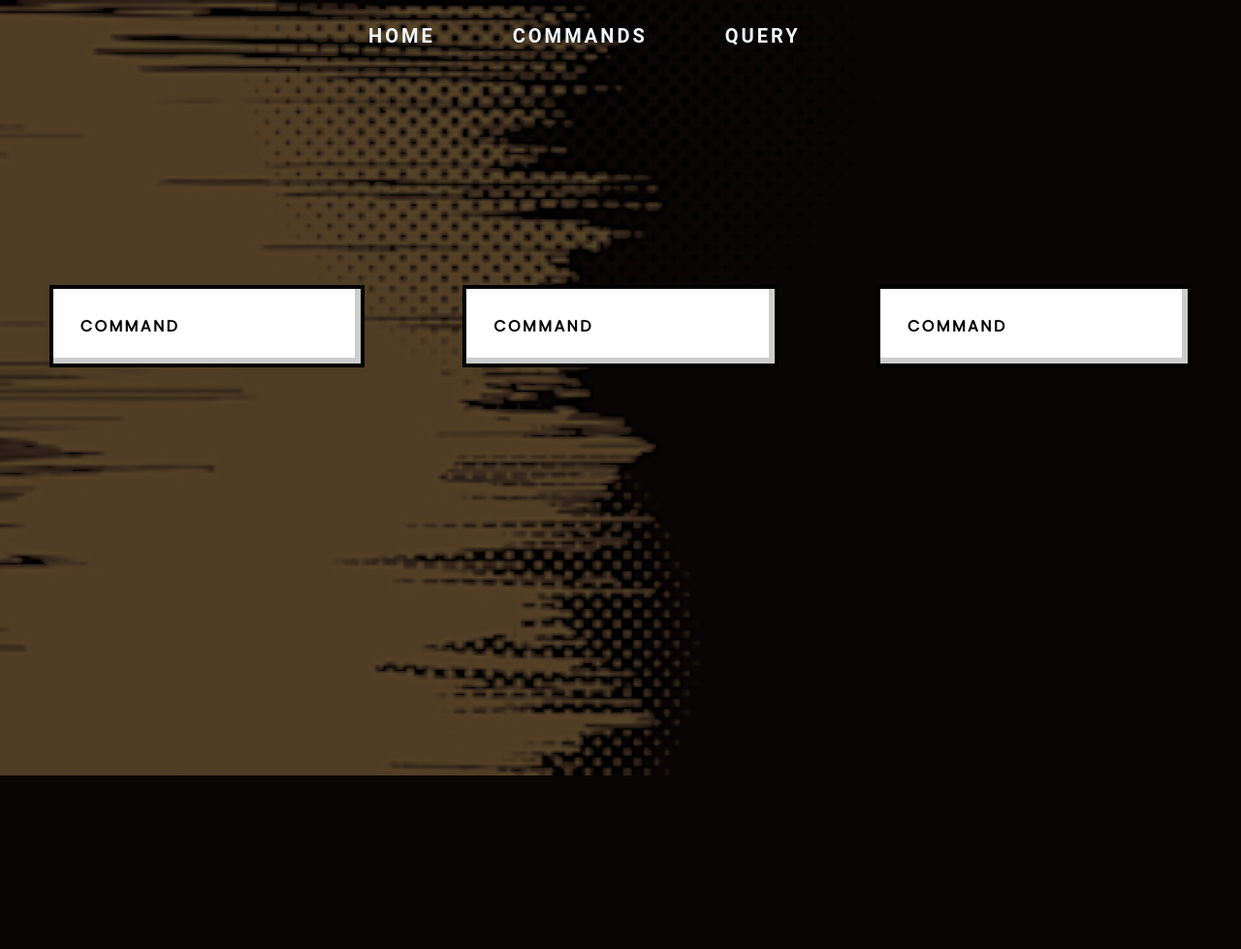
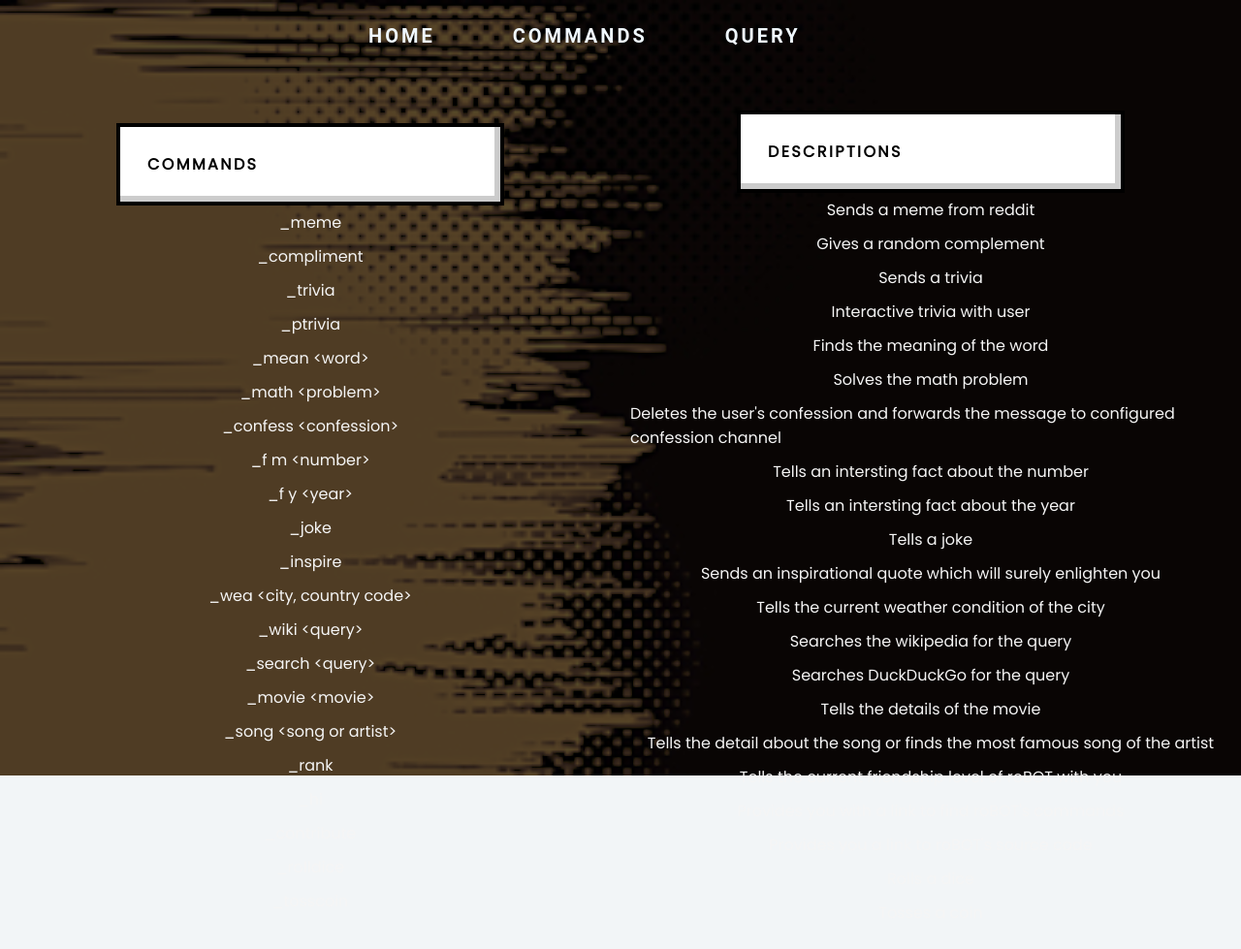
Before and after one commit to danger-ahead/roBOT, a PHP site: page /command.html in a window 1280 px wide. Shown: the whole page at 97% size. Before the commit the page ends 800 px from the top, so only its background shows below. Run offline with PHP 8.4, Linux system fonts and the light colour scheme; some web fonts are replaced.

Commit message:
Updated commands page

```diff
--- a/pages/command.html
+++ b/pages/command.html
@@ -1,58 +1,83 @@
 <!DOCTYPE html>
 <html lang="en">
   <head>
-    <meta charset="UTF-8">
-    <meta http-equiv="X-UA-Compatible" content="IE=edge">
-    <meta name="viewport" content="width=device-width, initial-scale=1.0">
+    <meta charset="UTF-8" />
+    <meta http-equiv="X-UA-Compatible" content="IE=edge" />
+    <meta name="viewport" content="width=device-width, initial-scale=1.0" />
     <title>Command</title>
-    <link rel="stylesheet" href="./css/style.css">
-    <link rel="stylesheet" href="./css/command.css">
-    <link rel="stylesheet" href="./js/resp.js">
+    <link rel="stylesheet" href="./css/style.css" />
+    <link rel="stylesheet" href="./css/command.css" />
+    <link rel="stylesheet" href="./js/resp.js" />
   </head>
   <body>
     <section class="bg">
       <nav class="navbar sticky h-nav-resp">
         <ul class="navlist v-class-resp">
-              <li><a href="./index.html" class="nav-link"> HOME </a> </li>
-              <li><a href="./command.html" class="nav-link"> COMMANDS</a> </li>
-              <li><a href="./query.html" class="nav-link"> QUERY </a> </li>
+          <li><a href="./index.html" class="nav-link"> HOME </a></li>
+          <li><a href="./command.html" class="nav-link"> COMMANDS</a></li>
+          <li><a href="./query.html" class="nav-link"> QUERY </a></li>
         </ul>
-
-
-           <div class="burger">
-            <div class="line"></div>
-            <div class="line"></div>
-            <div class="line"></div>
-          </div>
-
       </nav>
       <script src="js/resp.js"></script>
       <script>
-        $(window).scroll(function(){
-            $('nav').toggleClass('scrolled',$(this).scrollTop()>150);
+        $(window).scroll(function () {
+          $("nav").toggleClass("scrolled", $(this).scrollTop() > 150);
         });
       </script>
       <div class="container">
-<div class="container1">
-	<!-- code here -->
+        <div class="container1 commands">
           <a class="post" href="#">
-			<h2 class="post-title">command</h2>
+            <h2 class="post-title">commands</h2>
           </a>
+          <p class="each_command">_meme</p>
+          <p class="each_command">_compliment</p>
+          <p class="each_command">_trivia</p>
+          <p class="each_command">_ptrivia</p>
+          <p class="each_command">_mean &#60;word&#62; </p>
+          <p class="each_command">_math &#60;problem&#62;</p>
+          <p class="each_command">_confess &#60;confession&#62;</p>
+          <p class="each_command">_f m &#60;number&#62;</p>
+          <p class="each_command">_f y &#60;year&#62;</p>
+          <p class="each_command">_joke</p>
+          <p class="each_command">_inspire</p>
+          <p class="each_command">_wea &#60;city, country code&#62;</p>
+          <p class="each_command">_wiki &#60;query&#62;</p>
+          <p class="each_command">_search &#60;query&#62;</p>
+          <p class="each_command">_movie &#60;movie&#62;</p>
+          <p class="each_command">_song &#60;song or artist&#62;</p>
+          <p class="each_command">_rank</p>
+          <p class="each_command">_hi</p>
+          <p class="each_command">_contribute</p>
+          <p class="each_command">_rolldice</p>
+          <p class="each_command">_tosscoin</p>
         </div>
-<div class="container2">
-	<!-- code here -->
+        <div class="container2 commands">
           <a class="post" href="#">
-			<h2 class="post-title">command</h2>
+            <h2 class="post-title">descriptions</h2>
           </a>
-</div>
-<div class="container3">
-	<!-- code here -->
-	<a class="post" href="#">
-			<h2 class="post-title">command</h2>
-	</a>
+          <p class="each_command">Sends a meme from reddit</p>
+          <p class="each_command">Gives a random complement</p>
+          <p class="each_command">Sends a trivia</p>
+          <p class="each_command">Interactive trivia with user</p>
+          <p class="each_command">Finds the meaning of the word</p>
+          <p class="each_command">Solves the math problem</p>
+          <p class="each_command">Deletes the user's confession and forwards the message to configured confession channel</p>
+          <p class="each_command">Tells an intersting fact about the number</p>
+          <p class="each_command">Tells an intersting fact about the year</p>
+          <p class="each_command">Tells a joke</p>
+          <p class="each_command">Sends an inspirational quote which will surely enlighten you</p>
+          <p class="each_command">Tells the current weather condition of the city</p>
+          <p class="each_command">Searches the wikipedia for the query</p>
+          <p class="each_command">Searches DuckDuckGo for the query</p>
+          <p class="each_command">Tells the details of the movie</p>
+          <p class="each_command">Tells the detail about the song or finds the most famous song of the artist</p>
+          <p class="each_command">Tells the current friendship level of roBOT with you</p>
+          <p class="each_command">Provides you with a link to find roBOT's commands</p>
+          <p class="each_command">Provides you a link to roBOT's source code</p>
+          <p class="each_command">Rolls a dice</p>
+          <p class="each_command">Tosses a coin</p>
         </div>
       </div>
     </section>
-
   </body>
 </html>
--- a/pages/css/command.css
+++ b/pages/css/command.css
@@ -1,4 +1,6 @@
-*, *:after, *:before {
+*,
+*:after,
+*:before {
   -webkit-box-sizing: border-box;
   box-sizing: border-box;
 }
@@ -8,25 +10,20 @@ body {
   background-color: #f2f5f7;
 }
 
-
-
-@media only screen and (min-width: 768px){
-  .container{
+@media only screen and (min-width: 768px) {
+  .container {
     display: flex;
   }
-   .container{
+  .container {
     width: 100%;
-     padding-top: 200px;
+    margin-top: 20px;
   }
 }
 
 .container1 {
-  position: relative;
-
-
-  right: 0;
-  bottom: 0;
-  width: 100%;
+  position: flex;
+  width: 50%;
+  float: left;
   display: -webkit-box;
   display: -ms-flexbox;
   display: flex;
@@ -39,11 +36,9 @@ body {
   padding: 20px 10px;
 }
 .container2 {
-  position: relative;
-
-  right: 0;
-  bottom: 0;
-  width: 100%;
+  position: flex;
+  width: 50%;
+  float: right;
   display: -webkit-box;
   display: -ms-flexbox;
   display: flex;
@@ -56,24 +51,6 @@ body {
   padding: 20px 10px;
 
 }
-.container3 {
-  position: relative;
-
-  right: 0;
-  bottom: 0;
-  width: 100%;
-  display: -webkit-box;
-  display: -ms-flexbox;
-  display: flex;
-  -webkit-box-align: center;
-      -ms-flex-align: center;
-          align-items: center;
-  -webkit-box-pack: center;
-      -ms-flex-pack: center;
-          justify-content: center;
-          padding: 20px 10px;
-}
-
 
 .post {
   display: -webkit-box;
@@ -85,9 +62,9 @@ body {
   width: 80%;
   position: relative;
   padding: 2rem;
-  -webkit-box-shadow: inset 0 0 0 4px #000, inset -4px -4px 0 6px #CCC;
-          box-shadow: inset 0 0 0 4px #000, inset -4px -4px 0 6px #CCC;
-  background-color: #FFF;
+  -webkit-box-shadow: inset 0 0 0 4px #000, inset -4px -4px 0 6px #ccc;
+  box-shadow: inset 0 0 0 4px #000, inset -4px -4px 0 6px #ccc;
+  background-color: #fff;
   cursor: pointer;
 }
 
@@ -104,12 +81,12 @@ body {
   transform-origin: 0 bottom 0;
   -webkit-transform: scaleY(0);
   transform: scaleY(0);
-  -webkit-transition: .4s ease-out;
-  transition: .4s ease-out;
+  -webkit-transition: 0.4s ease-out;
+  transition: 0.4s ease-out;
 }
 
 .post:hover .post-title {
-  color: #FFF;
+  color: #fff;
 }
 
 .post:hover:before {
@@ -122,15 +99,24 @@ body {
   font-size: 1rem;
   font-weight: 700;
   line-height: 1.333;
-  -webkit-transition: .4s ease-out;
-  transition: .4s ease-out;
+  -webkit-transition: 0.4s ease-out;
+  transition: 0.4s ease-out;
+}
+.commands{
+  display: flex;
+  flex-direction: column;
+}
+.each_command{
+  color: whitesmoke;
+  margin-top: 5px;
+  margin-bottom: 5px;
 }
 
 @media screen and (max-width: 580px) {
-  .bg{
+  .bg {
     height: 110vh;
   }
-.container{
+  .container {
     display: block;
     width: 100%;
     padding: 0%;
```
Lines whose indentation alone changed are shown as unchanged.
